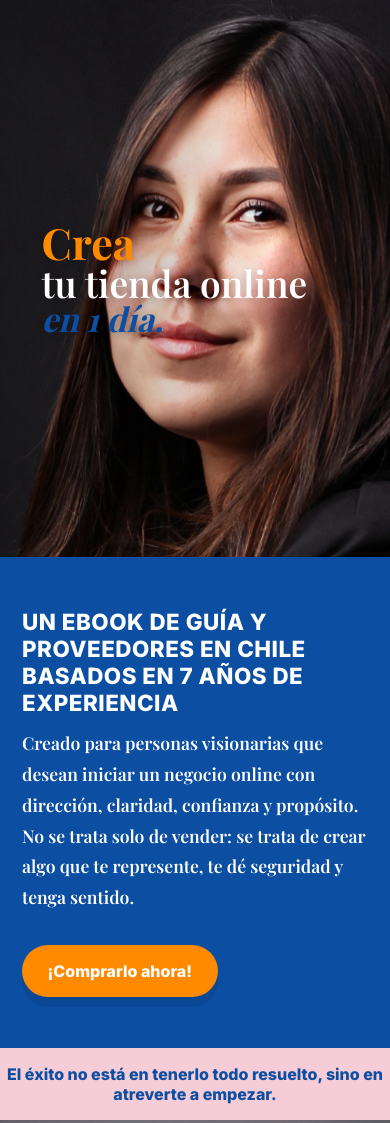
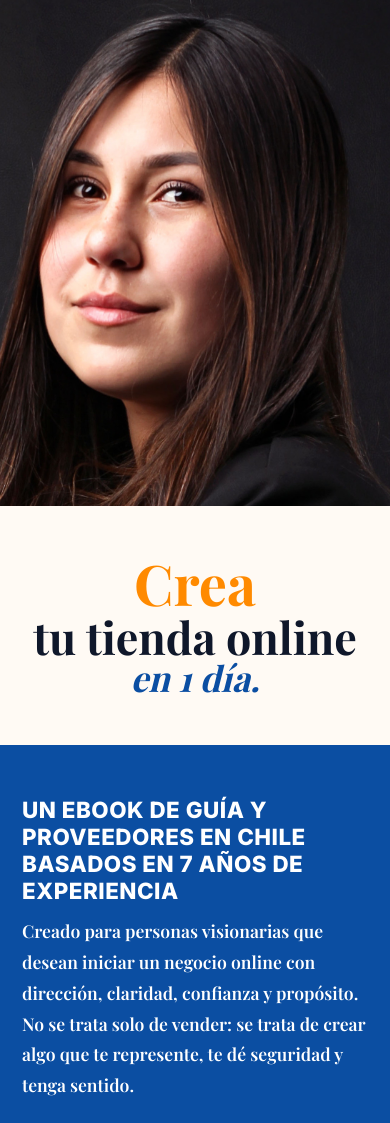
Before and after one commit to Pastito247/landing-page-camila, a plain HTML site: page index.html in a window 390 px wide. Shown: the top 1123 px of the page. Drawn offline with nearby package versions, Linux system fonts and the light colour scheme.

Commit message:
Ojala sea la v. final

```diff
--- a/index.html
+++ b/index.html
@@ -1,149 +1,191 @@
 <!DOCTYPE html>
 <html lang="es">
+
 <head>
   <meta charset="UTF-8" />
   <meta name="viewport" content="width=device-width, initial-scale=1" />
   <title>Crea tu tienda online en 1 día</title>
-  <!-- Tipografías cercanas al diseño de las capturas -->
-  <link href="https://fonts.googleapis.com/css2?family=Playfair+Display:wght@600;700&family=Inter:wght@400;600;700;800&display=swap" rel="stylesheet">
+  <link
+    href="https://fonts.googleapis.com/css2?family=Playfair+Display:wght@600;700&family=Inter:wght@400;600;700;800&display=swap"
+    rel="stylesheet">
   <style>
-    :root{
-      /* Paleta del diseño de referencia */
-      --azul:#0B4EA2;          /* azul principal */
-      --rosa:#F6CCD6;          /* rosa banda */
-      --naranja:#FF8A00;       /* botones */
-      --crema:#FFFAF4;         /* fondo claro */
-      --azul-osc:#0A397B;
-      --blanco:#ffffff;
-      --negro:#0f172a;
-      /* Foco horizontal de la foto del hero (ajustable) */
-      --hero-focus-x:90%;
+    :root {
+      --azul: #0B4EA2;
+      --rosa: #F6CCD6;
+      --naranja: #FF8A00;
+      --crema: #FFFAF4;
+      --crema: #FFFAF4;
+      --crema: #FFFAF4;
+      --azul-osc: #0A397B;
+      --blanco: #ffffff;
+      --negro: #0f172a;
+      --hero-focus-x: 90%;
     }
-    *{box-sizing:border-box}
-    html,body{margin:0;padding:0}
-    body{font-family:'Inter',system-ui,Segoe UI,Roboto,Arial,sans-serif;background:var(--crema);color:var(--negro);}
-    h1,h2,h3{font-family:'Playfair Display',serif;margin:0}
-    .wrap{max-width:1150px;margin-inline:auto;padding:0 22px}
 
-    /* HERO SOBRE IMAGEN */
-    .hero{position:relative;min-height:78vh;display:block}
+    * { box-sizing: border-box }
+    html, body { margin: 0; padding: 0 }
 
+    body {
+      font-family: 'Inter', system-ui, Segoe UI, Roboto, Arial, sans-serif;
+      background: var(--crema);
+      color: var(--negro);
+    }
 
-    .hero img.bg{position:absolute;inset:0;width:100%;height:100%;object-fit:cover;object-position:var(--hero-focus-x) center;z-index:-2}
+    h1, h2, h3 {
+      font-family: 'Playfair Display', serif;
+      margin: 0
+    }
 
+    .wrap { max-width: 1150px; margin-inline: auto; padding: 0 22px }
 
-    .hero-content{position:absolute;left:8vw;top:50%;transform:translateY(-50%);max-width:56vw;width:56vw;z-index:1}
+    /* ===== HERO ===== */
+    .hero {
+      position: relative;
+      width: 100%;
+      height: 70vh;
+      overflow: hidden;
+    }
 
+    .hero img.bg {
+      position: absolute;
+      inset: 0;
+      width: 100%;
+      height: 100%;
+      object-fit: cover;
+      object-position: var(--hero-focus-x) center;
+      z-index: -1;
+    }
 
-    .hero-title{line-height:1.02;text-shadow:0 2px 8px rgba(0,0,0,.25)}
+    /* Elimina overlay y texto superpuesto del hero original */
+    .hero::after { display:none !important; }
+    .hero .hero-content { display:none !important; }
 
+    /* ===== TEXTO DEBAJO DEL HERO ===== */
+    .hero-text {
+      text-align: left;
+      padding: 3.5rem 0;
+      background: transparent;
+    }
 
-    .hero-title .big{font-size:clamp(3rem,7.5vw,6.8rem);color:var(--naranja);font-weight:700;display:block}
-
-
-    .hero-title .mid{font-size:clamp(2.4rem,6.5vw,5.2rem);color:var(--blanco);font-weight:600;display:block}
-
-
-    .hero-title .script{font-size:clamp(2rem,5.6vw,4.2rem);color:var(--azul);font-style:italic;display:block}
-
-
+    .hero-title {
+      font-family: 'Playfair Display', serif;
+      font-weight: 700;
+      line-height: 1.05;
+    }
+    .hero-title span { display:block; }
+    .hero-title .big { font-size: clamp(6rem, 10vw, 8rem); color: var(--naranja); }
+    .hero-title .mid { font-size: clamp(4.8rem, 8vw, 6rem); color: #0f172a; }
+    .hero-title .script { font-style: italic; font-size: clamp(3rem, 6vw, 4.4rem); color: var(--azul); }
 
     /* BLOQUE AZUL CON TEXTO Y CTA */
-    .blue-block{background:var(--azul);color:var(--blanco);padding:3.2rem 0}
-    .blue-block h2{font-family:Inter,system-ui,sans-serif;font-weight:800;letter-spacing:.5px;text-transform:uppercase;font-size:clamp(1.4rem,2.6vw,2.2rem);}
-    .blue-block p{font-family:'Playfair Display',serif;font-weight:600;font-size:clamp(1.1rem,1.6vw,1.35rem);line-height:1.75;margin:.75rem 0 2rem}
+    .blue-block {
+      background: var(--azul);
+      color: var(--blanco);
+      padding: 3.2rem 0
+    }
 
-    .btn{display:inline-block;padding:1rem 1.6rem;border-radius:9999px;font-weight:800;text-decoration:none}
-    .btn-orange{background:var(--naranja);color:var(--blanco);box-shadow:0 10px 0 rgba(0,0,0,.08)}
+    .blue-block h2 {
+      font-family: Inter, system-ui, sans-serif;
+      font-weight: 800;
+      letter-spacing: .5px;
+      text-transform: uppercase;
+      font-size: clamp(1.4rem, 2.6vw, 2.2rem);
+    }
+
+    .blue-block p {
+      font-family: 'Playfair Display', serif;
+      font-weight: 600;
+      font-size: clamp(1.1rem, 1.6vw, 1.35rem);
+      line-height: 1.75;
+      margin: .75rem 0 2rem
+    }
+
+    .btn {
+      display: inline-block;
+      padding: 1rem 1.6rem;
+      border-radius: 9999px;
+      font-weight: 800;
+      text-decoration: none
+    }
+
+    .btn-orange {
+      background: var(--naranja);
+      color: var(--blanco);
+      box-shadow: 0 10px 0 rgba(0, 0, 0, .08)
+    }
 
     /* BANDA TRES COLUMNAS */
-    .strip{padding:0 0 3rem}
-    .strip-top{background:var(--rosa);color:var(--azul);font-weight:800;text-align:center;padding:1rem 0}
-    .triptych{display:grid;grid-template-columns:1fr 1fr 1fr;gap:0;align-items:stretch}
-    .triptych .panel{min-height:520px}
-    .triptych img{width:100%;height:100%;object-fit:cover;display:block}
-    .triptych .center{
-      background:var(--azul);color:var(--blanco);display:grid;place-items:center;text-align:center
-    }
-    .name{font-family:Inter,system-ui,sans-serif;font-weight:900;line-height:1;}
-    .name .cami{font-size:clamp(2.6rem,5vw,4rem);}
-    .name .galarce{font-size:clamp(2.6rem,5vw,4rem);color:var(--rosa)}
-    .swoosh{width:70%;height:6px;background:var(--naranja);border-radius:9999px;margin:1rem auto 0}
+    .strip { padding: 0 0 3rem }
+    .strip-top { background: var(--rosa); color: var(--azul); font-weight: 800; text-align: center; padding: 1rem 0 }
+    .triptych { display: grid; grid-template-columns: 1fr 1fr 1fr; gap: 0; align-items: stretch }
+    .triptych .panel { min-height: 520px }
+    .triptych img { width: 100%; height: 100%; object-fit: cover; display: block }
+    .triptych .center { background: var(--azul); color: var(--blanco); display: grid; place-items: center; text-align: center }
+    .name { font-family: Inter, system-ui, sans-serif; font-weight: 900; line-height: 1; }
+    .name .cami { font-size: clamp(2.6rem, 5vw, 4rem); }
+    .name .galarce { font-size: clamp(2.6rem, 5vw, 4rem); color: var(--rosa) }
+    .swoosh { width: 70%; height: 6px; background: var(--naranja); border-radius: 9999px; margin: 1rem auto 0 }
 
     /* BLOQUE PÁRRAFO ROSA + CTA */
-    .pink-block{background:var(--rosa);padding:3rem 0}
-    .pink-block h3{color:var(--azul);font-size:clamp(1.5rem,2.5vw,2.2rem);text-align:center;margin-bottom:1rem}
-    .pink-block p{color:#0a2f66;font-weight:600;max-width:950px;margin:0 auto 1.75rem;text-align:center;font-size:clamp(1.05rem,1.5vw,1.25rem);line-height:1.9}
-    .pink-block .cta{text-align:center}
+    .pink-block { background: var(--rosa); padding: 3rem 0 }
+    .pink-block h3 { color: var(--azul); font-size: clamp(1.5rem, 2.5vw, 2.2rem); text-align: center; margin-bottom: 1rem }
+    .pink-block p { color: #0a2f66; font-weight: 600; max-width: 950px; margin: 0 auto 1.75rem; text-align: center; font-size: clamp(1.05rem, 1.5vw, 1.25rem); line-height: 1.9 }
+    .pink-block .cta { text-align: center }
 
     /* SECCIÓN ACORDEÓN NARANJA */
-    .accord{padding:3rem 0;background:var(--crema)}
-    .accord .title-band{background:var(--azul);color:var(--rosa);font-style:italic;font-family:'Playfair Display',serif;font-weight:700;text-align:center;padding:1rem 0;border-top-left-radius:6px;border-top-right-radius:6px}
-    .accord-list{max-width:820px;margin:1.75rem auto 0;display:grid;gap:1rem}
-    .acc-item{background:transparent;border:none}
-    .acc-btn{width:100%;background:var(--naranja);color:#fff;border:none;border-radius:9999px;padding:1.05rem 1.4rem;font-weight:800;font-size:1.1rem;display:flex;align-items:center;justify-content:space-between;cursor:pointer}
-    .acc-panel{max-height:0;overflow:hidden;transition:max-height .3s ease}
-    .acc-item[aria-expanded="true"] .acc-panel{max-height:300px}
-    .acc-content{padding:.75rem 1rem 0;color:#1f2937;font-weight:600}
+    .accord { padding: 3rem 0; background: var(--crema) }
+    .accord .title-band { background: var(--azul); color: var(--rosa); font-style: italic; font-family: 'Playfair Display', serif; font-weight: 700; text-align: center; padding: 1rem 0; border-top-left-radius: 6px; border-top-right-radius: 6px }
+    .accord-list { max-width: 820px; margin: 1.75rem auto 0; display: grid; gap: 1rem }
+    .acc-item { background: transparent; border: none }
+    .acc-btn { width: 100%; background: var(--naranja); color: #fff; border: none; border-radius: 9999px; padding: 1.05rem 1.4rem; font-weight: 800; font-size: 1.1rem; display: flex; align-items: center; justify-content: space-between; cursor: pointer }
+    .acc-panel { max-height: 0; overflow: hidden; transition: max-height .3s ease }
+    .acc-item[aria-expanded="true"] .acc-panel { max-height: 300px }
+    .acc-content { padding: .75rem 1rem 0; color: #1f2937; font-weight: 600 }
 
     /* CTA AZUL */
-    .cta-blue{text-align:center;margin:2rem 0}
-    .cta-blue .btn{background:var(--azul);color:#fff}
+    .cta-blue { text-align: center; margin: 2rem 0 }
+    .cta-blue .btn { background: var(--azul); color: #fff }
 
     /* FOOTER AZUL CON PÁRRAFOS */
-    .footer-blue{background:var(--azul);color:#e6eefc;padding:3rem 0;margin-top:2rem}
-    .footer-blue h3{color:#fff;font-size:clamp(1.8rem,3vw,2.3rem);text-align:center;margin:0 0 1rem}
-    .footer-blue p{max-width:980px;margin:.35rem auto;text-align:center;font-size:clamp(1rem,1.3vw,1.15rem);}
+    .footer-blue { background: var(--azul); color: #e6eefc; padding: 3rem 0; margin-top: 2rem }
+    .footer-blue h3 { color: #fff; font-size: clamp(1.8rem, 3vw, 2.3rem); text-align: center; margin: 0 0 1rem }
+    .footer-blue p { max-width: 980px; margin: .35rem auto; text-align: center; font-size: clamp(1rem, 1.3vw, 1.15rem); }
 
-    @media (max-width: 900px){
-      .triptych{grid-template-columns:1fr}
-      .triptych .panel{min-height:380px}
-      .hero{min-height:62vh}
+    @media (max-width: 900px) {
+      .triptych { grid-template-columns: 1fr }
+      .triptych .panel { min-height: 380px }
+      .hero { height: 60vh }
+      .hero-text { padding: 3rem 6%; text-align: center; }
+      .hero-title .big { font-size: clamp(3.5rem, 12vw, 5rem) }
+      .hero-title .mid { font-size: clamp(2.8rem, 9vw, 4rem) }
+      .hero-title .script { font-size: clamp(2.2rem, 8vw, 3rem) }
     }
   </style>
-  <style>
-    /* overlay para contraste del hero */
-    .hero::after{content:"";position:absolute;inset:0;background:linear-gradient(90deg, rgba(0,0,0,.35) 0%, rgba(0,0,0,.15) 45%, rgba(0,0,0,0) 70%);z-index:-1}
+</head>
 
-    @media (max-width: 768px){
-      .hero{min-height:66vh}
-      .hero img.bg{object-position:center}
-      .hero-content{left:6vw;width:88vw;max-width:none}
-      .hero-title .big{font-size:clamp(2.2rem,11vw,3.2rem)}
-      .hero-title .mid{font-size:clamp(1.9rem,10vw,2.9rem)}
-      .hero-title .script{font-size:clamp(1.6rem,9vw,2.6rem)}
-    }
-    @media (min-width: 1400px){
-      .hero{min-height:82vh}
-      .hero-content{left:9vw;max-width:52vw;width:52vw}
-      .hero img.bg{object-position:calc(var(--hero-focus-x) + 2%) center}
-    }
-      .hero img.bg{object-position:center}
-      .hero-content{left:5vw;width:90vw}
-      .hero-title .big{font-size:clamp(2.3rem,11vw,3.2rem)}
-      .hero-title .mid{font-size:clamp(1.9rem,9.5vw,2.8rem)}
-      .hero-title .script{font-size:clamp(1.6rem,8.5vw,2.6rem)}
-  </style>
-</head>
 <body>
-  <!-- HERO EXACTO SOBRE IMAGEN -->
+  <!-- ===== IMAGEN SUPERIOR ===== -->
   <header class="hero">
-    <!-- Usa TU archivo local: 1.jgp (según indicaste) -->
-    <img src="/1.jpg" alt="Hero" class="bg"/>
-    <div class="wrap hero-content">
-      <h1 class="hero-title">
-        <span class="big">Crea</span>
-        <span class="mid">tu tienda online</span>
-        <span class="script">en 1 día.</span>
-      </h1>
-    </div>
+    <img src="/1.jpg" alt="Hero" class="bg" />
+    <!-- hero-content original oculto por CSS -->
   </header>
+
+  <!-- ===== TEXTO DEBAJO DEL HERO ===== -->
+  <section class="hero-text wrap">
+    <h1 class="hero-title">
+      <span class="big">Crea</span>
+      <span class="mid">tu tienda online</span>
+      <span class="script">en 1 día.</span>
+    </h1>
+  </section>
 
   <!-- BLOQUE AZUL CON TEXTO Y CTA -->
   <section class="blue-block">
     <div class="wrap">
       <h2>UN EBOOK DE GUÍA Y PROVEEDORES EN CHILE BASADOS EN 7 AÑOS DE EXPERIENCIA</h2>
-      <p>Creado para personas visionarias que desean iniciar un negocio online con dirección, claridad, confianza y propósito. No se trata solo de vender: se trata de crear algo que te represente, te dé seguridad y tenga sentido.</p>
+      <p>Creado para personas visionarias que desean iniciar un negocio online con dirección, claridad, confianza y
+        propósito. No se trata solo de vender: se trata de crear algo que te represente, te dé seguridad y tenga
+        sentido.</p>
       <a href="#comprar" class="btn btn-orange">¡Comprarlo ahora!</a>
     </div>
   </section>
@@ -170,7 +212,13 @@
   <section class="pink-block">
     <div class="wrap">
       <h3>Estratega en expansión de marca con enfoque en autoconocimiento</h3>
-      <p>En el año 2018 comencé con mi primer negocio: una marca de zapatos llamada Sofía Trends. Durante 7 años la construí con dedicación, hasta llegar al área mayorista y abrir mi propio local. Cuando estaba en la cima y expansión de mi marca, decidí cerrar. Me llamaron loca, pero yo lo llamé seguir a mi corazón. Sentía que mi propósito no era solo vender productos, sino crear, inspirar y enseñar a otras personas a construir sus propios sueños. Hoy, aunque el sueño de revivir una marca de productos sigue en mí, quiero compartir contigo mi experiencia real: un paso a paso práctico para que empieces tu tienda online y la lista de proveedores con los que trabajé por 7 años.</p>
+      <p>En el año 2018 comencé con mi primer negocio: una marca de zapatos llamada Sofía Trends. Durante 7 años la
+        construí con dedicación, hasta llegar al área mayorista y abrir mi propio local. Cuando estaba en la cima y
+        expansión de mi marca, decidí cerrar. Me llamaron loca, pero yo lo llamé seguir a mi corazón. Sentía que mi
+        propósito no era solo vender productos, sino crear, inspirar y enseñar a otras personas a construir sus propios
+        sueños. Hoy, aunque el sueño de revivir una marca de productos sigue en mí, quiero compartir contigo mi
+        experiencia real: un paso a paso práctico para que empieces tu tienda online y la lista de proveedores con los
+        que trabajé por 7 años.</p>
       <div class="cta"><a href="#comprar" class="btn btn-orange">Comprar EBOOK</a></div>
     </div>
   </section>
@@ -182,33 +230,56 @@
       <div class="accord-list" id="accordion">
         <!-- 1 -->
         <div class="acc-item" aria-expanded="false">
-          <button class="acc-btn" aria-controls="pa1" aria-expanded="false">Mentalidad para emprender <span>+</span></button>
-          <div class="acc-panel" id="pa1"><div class="acc-content">Descubre la base de todo negocio: tu actitud. Aprenderás a calmar la mente, tomar decisiones desde la confianza y conectar antes de vender.</div></div>
+          <button class="acc-btn" aria-controls="pa1" aria-expanded="false">Mentalidad para emprender
+            <span>+</span></button>
+          <div class="acc-panel" id="pa1">
+            <div class="acc-content">Descubre la base de todo negocio: tu actitud. Aprenderás a calmar la mente, tomar
+              decisiones desde la confianza y conectar antes de vender.</div>
+          </div>
         </div>
         <!-- 2 -->
         <div class="acc-item" aria-expanded="false">
-          <button class="acc-btn" aria-controls="pa2" aria-expanded="false">Eligiendo lo que te representa <span>+</span></button>
-          <div class="acc-panel" id="pa2"><div class="acc-content">Preguntas clave para definir qué vas a vender, cómo y por qué. Crea una tienda que te motive cada día.</div></div>
+          <button class="acc-btn" aria-controls="pa2" aria-expanded="false">Eligiendo lo que te representa
+            <span>+</span></button>
+          <div class="acc-panel" id="pa2">
+            <div class="acc-content">Preguntas clave para definir qué vas a vender, cómo y por qué. Crea una tienda que
+              te motive cada día.</div>
+          </div>
         </div>
         <!-- 3 -->
         <div class="acc-item" aria-expanded="false">
-          <button class="acc-btn" aria-controls="pa3" aria-expanded="false">Biografía para instagram <span>+</span></button>
-          <div class="acc-panel" id="pa3"><div class="acc-content">Aprende a escribir una bio estratégica y atractiva que muestre tu esencia, conecte con tu cliente y te ayude a vender desde la primera impresión.</div></div>
+          <button class="acc-btn" aria-controls="pa3" aria-expanded="false">Biografía para instagram
+            <span>+</span></button>
+          <div class="acc-panel" id="pa3">
+            <div class="acc-content">Aprende a escribir una bio estratégica y atractiva que muestre tu esencia, conecte
+              con tu cliente y te ayude a vender desde la primera impresión.</div>
+          </div>
         </div>
         <!-- 4 -->
         <div class="acc-item" aria-expanded="false">
-          <button class="acc-btn" aria-controls="pa4" aria-expanded="false">Crea tu catálogo en whatsapp <span>+</span></button>
-          <div class="acc-panel" id="pa4"><div class="acc-content">Crea tu propio catálogo paso a paso para mostrar tus productos y vender de forma directa, rápida y organizada.</div></div>
+          <button class="acc-btn" aria-controls="pa4" aria-expanded="false">Crea tu catálogo en whatsapp
+            <span>+</span></button>
+          <div class="acc-panel" id="pa4">
+            <div class="acc-content">Crea tu propio catálogo paso a paso para mostrar tus productos y vender de forma
+              directa, rápida y organizada.</div>
+          </div>
         </div>
         <!-- 5 -->
         <div class="acc-item" aria-expanded="false">
           <button class="acc-btn" aria-controls="pa5" aria-expanded="false">Instagram v/s tiktok <span>+</span></button>
-          <div class="acc-panel" id="pa5"><div class="acc-content">Entiende las diferencias clave entre ambas plataformas para elegir la mejor estrategia según tu producto, audiencia y tiempo disponible.</div></div>
+          <div class="acc-panel" id="pa5">
+            <div class="acc-content">Entiende las diferencias clave entre ambas plataformas para elegir la mejor
+              estrategia según tu producto, audiencia y tiempo disponible.</div>
+          </div>
         </div>
         <!-- 6 -->
         <div class="acc-item" aria-expanded="false">
-          <button class="acc-btn" aria-controls="pa5" aria-expanded="false">Listado 45 proveedores (Chile) <span>+</span></button>
-          <div class="acc-panel" id="pa5"><div class="acc-content">Accede a una lista exclusiva de proveedores confiables en distintas áreas: belleza, moda, accesorios y más. Fruto de 7 años de experiencia.</div></div>
+          <button class="acc-btn" aria-controls="pa5" aria-expanded="false">Listado 45 proveedores (Chile)
+            <span>+</span></button>
+          <div class="acc-panel" id="pa5">
+            <div class="acc-content">Accede a una lista exclusiva de proveedores confiables en distintas áreas: belleza,
+              moda, accesorios y más. Fruto de 7 años de experiencia.</div>
+          </div>
         </div>
       </div>
 
@@ -219,9 +290,11 @@
   <!-- BLOQUE AZUL FINAL SIN TESTIMONIOS -->
   <section class="footer-blue">
     <div class="wrap">
-      <h3>Olvídate de hacerlo ‘como se debe.</h3>
-      <p>Emprender es desafiar lo establecido, crear desde el alma y confiar en tu ritmo. Cuando trabajas con amor, hasta el dinero te sigue.</p>
-      <p>Este ebook no es teoría: es el paso a paso real que te enfoca en lo que importa y los proveedores que me hubiese encantado tener para evitar errores y estafas.</p>
+      <h3>Olvídate de hacerlo "como se debe".</h3>
+      <p>Emprender es desafiar lo establecido, crear desde el alma y confiar en tu ritmo. Cuando trabajas con amor,
+        hasta el dinero te sigue.</p>
+      <p>Este ebook no es teoría: es el paso a paso real que te enfoca en lo que importa y los proveedores que me
+        hubiese encantado tener para evitar errores y estafas.</p>
     </div>
   </section>
 
@@ -229,26 +302,25 @@
   <div id="comprar"></div>
 
   <script>
-    // Acordeón tipo banners redondos, 1 abierto a la vez
     const items = document.querySelectorAll('.acc-item');
     items.forEach(item => {
       const btn = item.querySelector('.acc-btn');
       const panel = item.querySelector('.acc-panel');
-      function toggle(){
+      function toggle() {
         const wasOpen = item.getAttribute('aria-expanded') === 'true';
-        items.forEach(i=>{ i.setAttribute('aria-expanded','false'); i.querySelector('.acc-btn').setAttribute('aria-expanded','false'); i.querySelector('.acc-panel').style.maxHeight = 0; i.querySelector('.acc-btn span').textContent = '+'; });
-        if(!wasOpen){
-          item.setAttribute('aria-expanded','true');
-          btn.setAttribute('aria-expanded','true');
+        items.forEach(i => { i.setAttribute('aria-expanded', 'false'); i.querySelector('.acc-btn').setAttribute('aria-expanded', 'false'); i.querySelector('.acc-panel').style.maxHeight = 0; i.querySelector('.acc-btn span').textContent = '+'; });
+        if (!wasOpen) {
+          item.setAttribute('aria-expanded', 'true');
+          btn.setAttribute('aria-expanded', 'true');
           panel.style.maxHeight = panel.scrollHeight + 'px';
           btn.querySelector('span').textContent = '–';
         }
       }
       btn.addEventListener('click', toggle);
-      btn.addEventListener('keydown', e=>{ if(e.key==='Enter' || e.key===' '){ e.preventDefault(); toggle(); } });
-      // asegurar altura 0 al inicio
+      btn.addEventListener('keydown', e => { if (e.key === 'Enter' || e.key === ' ') { e.preventDefault(); toggle(); } });
       panel.style.maxHeight = 0;
     });
   </script>
 </body>
+
 </html>
```
